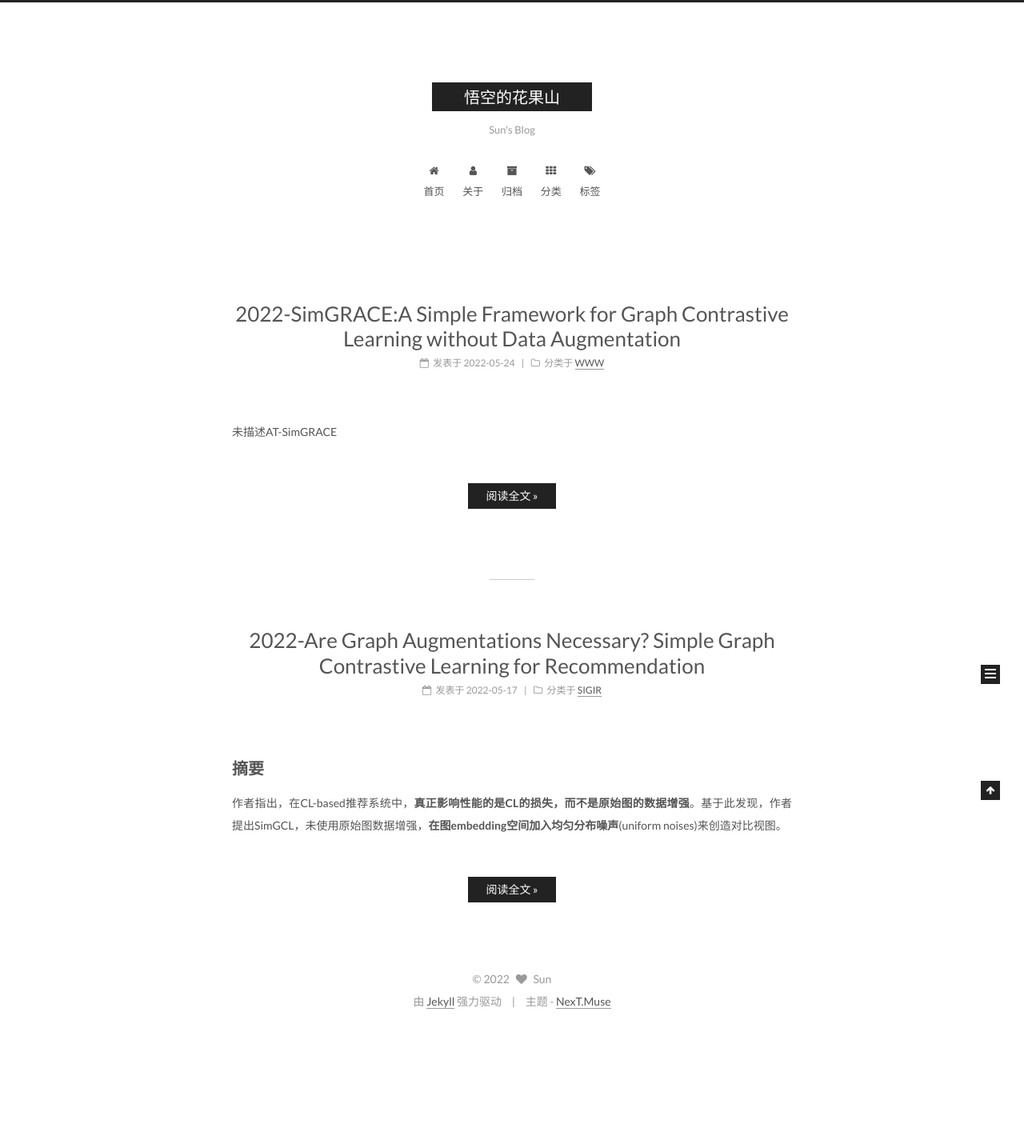
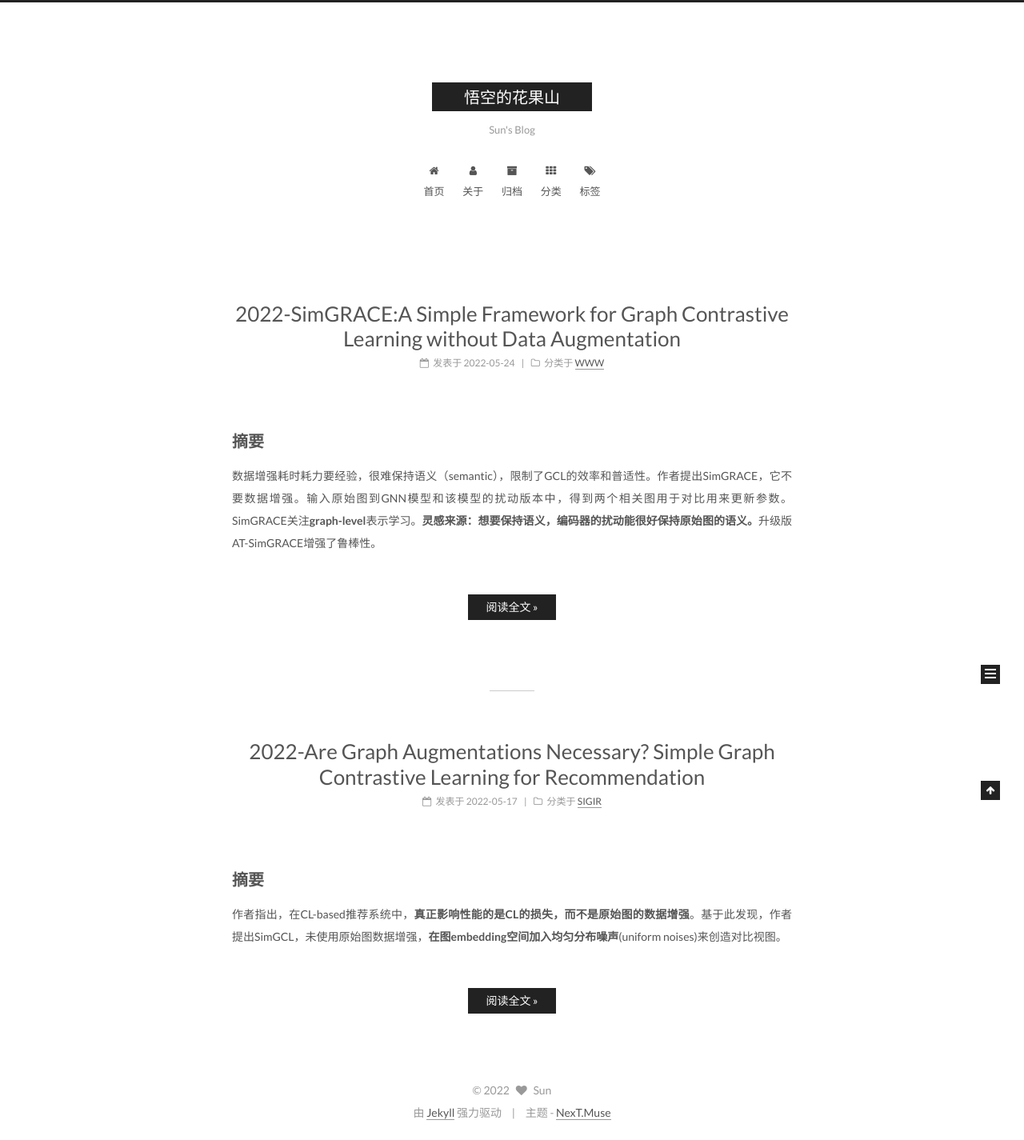
Before and after one commit to SunJC911/sunjc911.github.io, a Jekyll site: the page built from index.html, in a window 1280 px wide. Shown: the whole page at 80% size. Built offline with Jekyll 4.4.1, drawn with Linux system fonts in a browser that asks for light colours; the list of posts is cut into pages by our own code; before the commit the page ends 1286 px from its top, so only the background shows below that.

Commit message:
update SimGRACE

```diff
--- a/_posts/2022-05-24-2022-SimGRACE-A-Simple-Framework-for-Graph-Contrastive-Learning-without-Data-Augmentation.md
+++ b/_posts/2022-05-24-2022-SimGRACE-A-Simple-Framework-for-Graph-Contrastive-Learning-without-Data-Augmentation.md
@@ -1,6 +1,6 @@
 ---
 title: 2022-SimGRACE:A Simple Framework for Graph Contrastive Learning without Data Augmentation
-description: 未描述AT-SimGRACE
+description:
 date: 2022-05-24
 categories:
  - WWW
```
